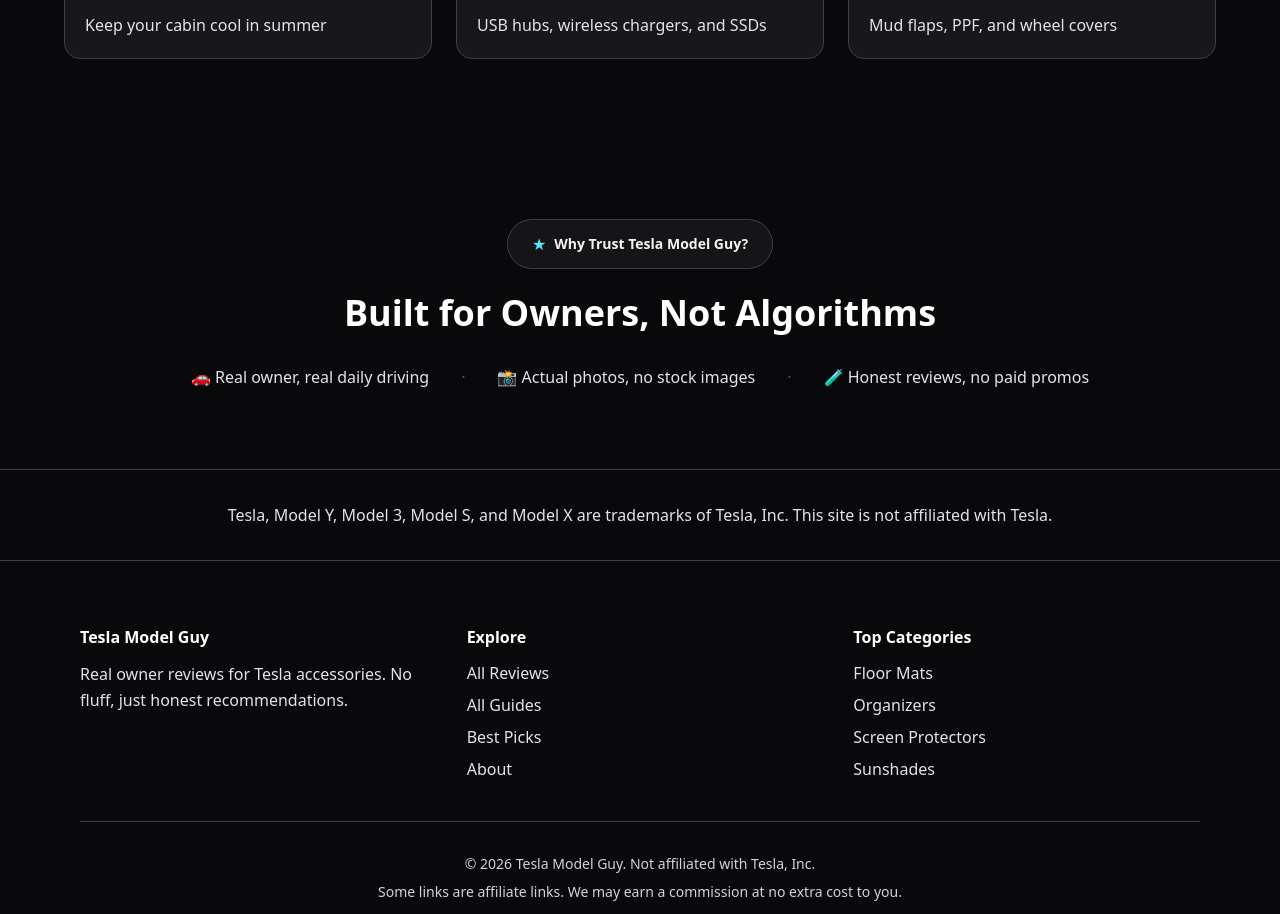
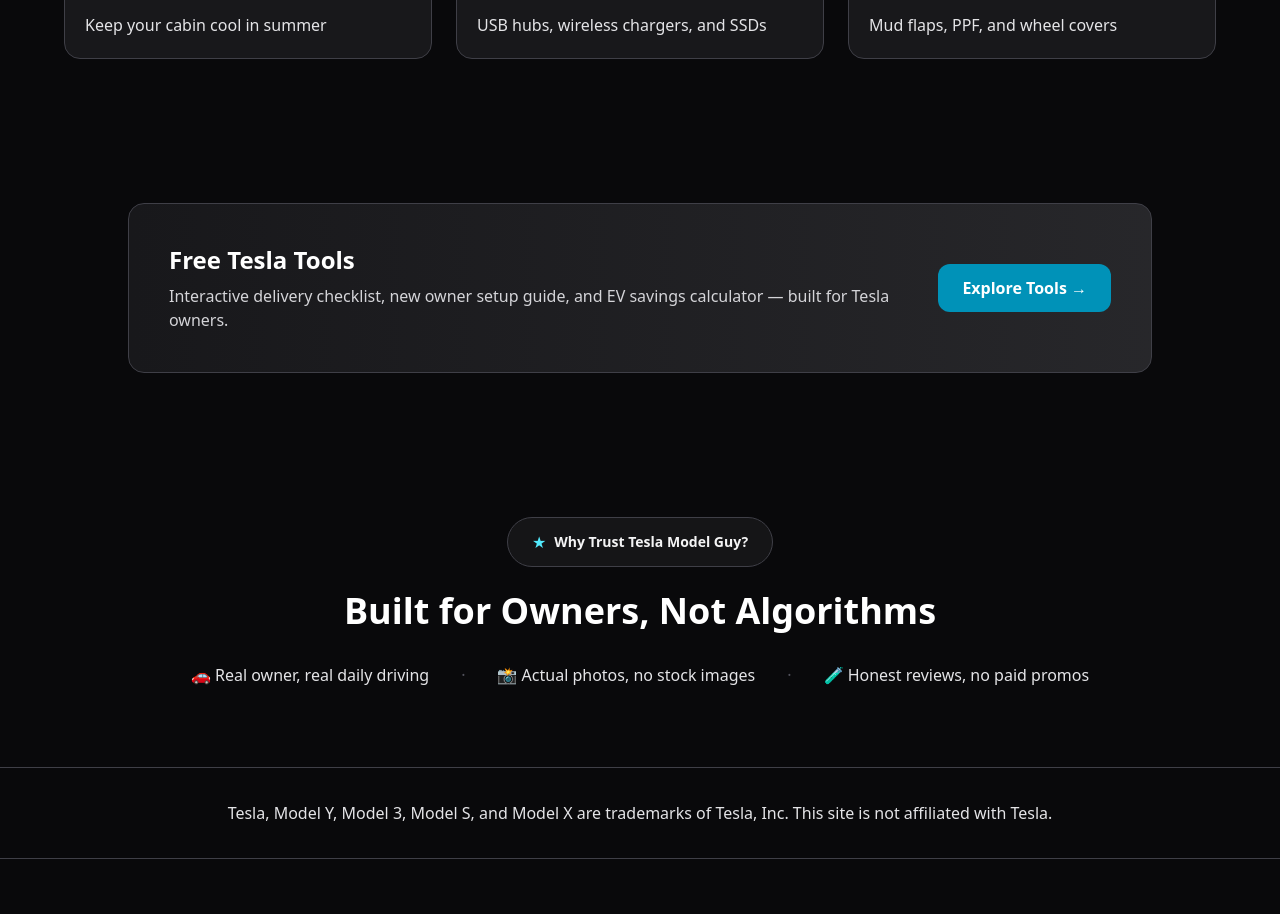
Before and after one commit to jzOcb/teslamodelguy, a Next.js app: page / in a window 1280 px wide. Shown: the part 1420-2334 px from the top of the page. Built offline with nearby package versions, Linux system fonts and the light colour scheme.

Commit message:
feat: add Tools to site navigation + homepage banner
- Header nav: added 'Free Tools' link between Best Picks and About
- Homepage: added gradient banner section linking to /tools
- Banner appears between category grid and trust section

```diff
--- a/src/app/page.tsx
+++ b/src/app/page.tsx
@@ -129,6 +129,27 @@
         </div>
       </section>
 
+      <section className="px-4 py-16">
+        <div className="mx-auto max-w-5xl">
+          <div className="rounded-2xl border border-zinc-700 bg-gradient-to-r from-zinc-900 to-zinc-800 p-8 md:p-10">
+            <div className="flex flex-col md:flex-row md:items-center md:justify-between gap-6">
+              <div>
+                <h2 className="text-2xl font-black text-white mb-2">Free Tesla Tools</h2>
+                <p className="text-zinc-300">
+                  Interactive delivery checklist, new owner setup guide, and EV savings calculator — built for Tesla owners.
+                </p>
+              </div>
+              <Link
+                href="/tools"
+                className="inline-block whitespace-nowrap rounded-xl bg-cyan-600 px-6 py-3 text-base font-semibold text-white transition hover:bg-cyan-700"
+              >
+                Explore Tools →
+              </Link>
+            </div>
+          </div>
+        </div>
+      </section>
+
       <section className="px-4 py-20">
         <div className="mx-auto max-w-5xl text-center">
           <div className="mb-6 inline-flex items-center gap-2 rounded-full border border-zinc-700 bg-zinc-900/80 px-6 py-3">
--- a/src/components/Header.tsx
+++ b/src/components/Header.tsx
@@ -4,6 +4,7 @@
   { href: "/reviews", label: "Reviews" },
   { href: "/guides", label: "Guides" },
   { href: "/best", label: "Best Picks" },
+  { href: "/tools", label: "Free Tools" },
   { href: "/about", label: "About" },
 ];
 
```
